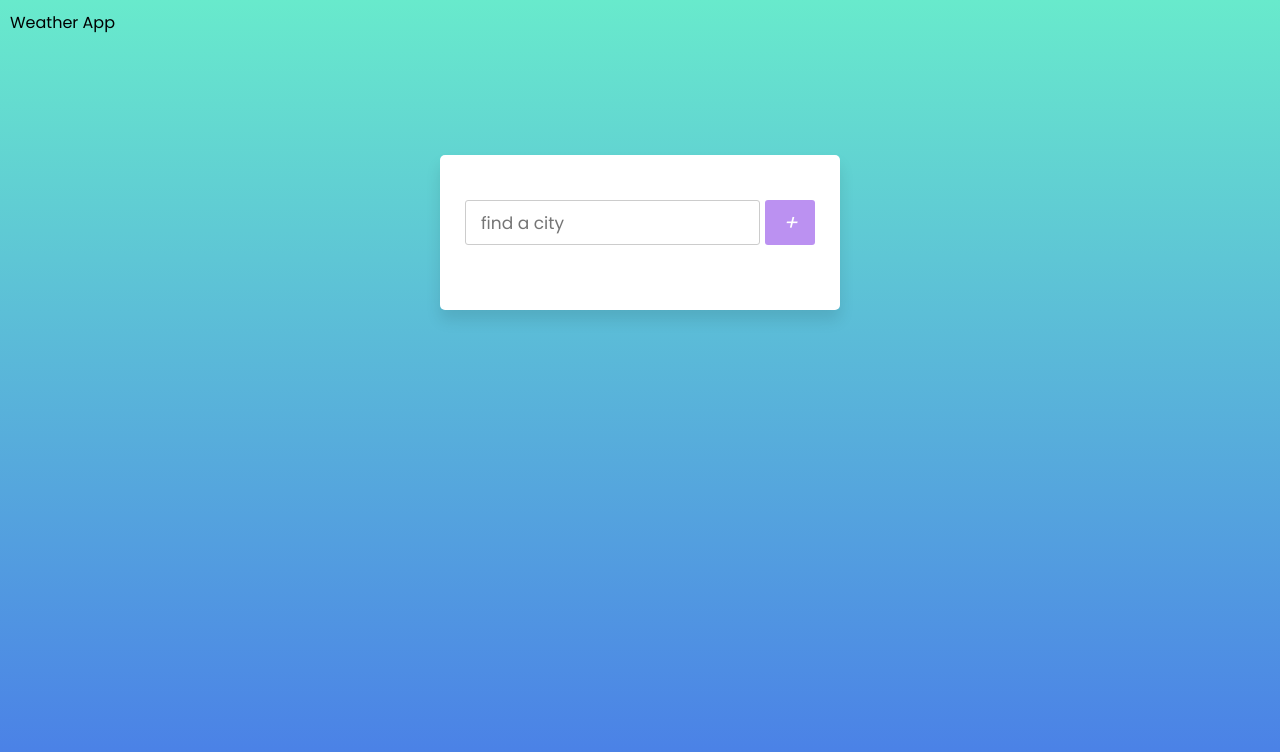
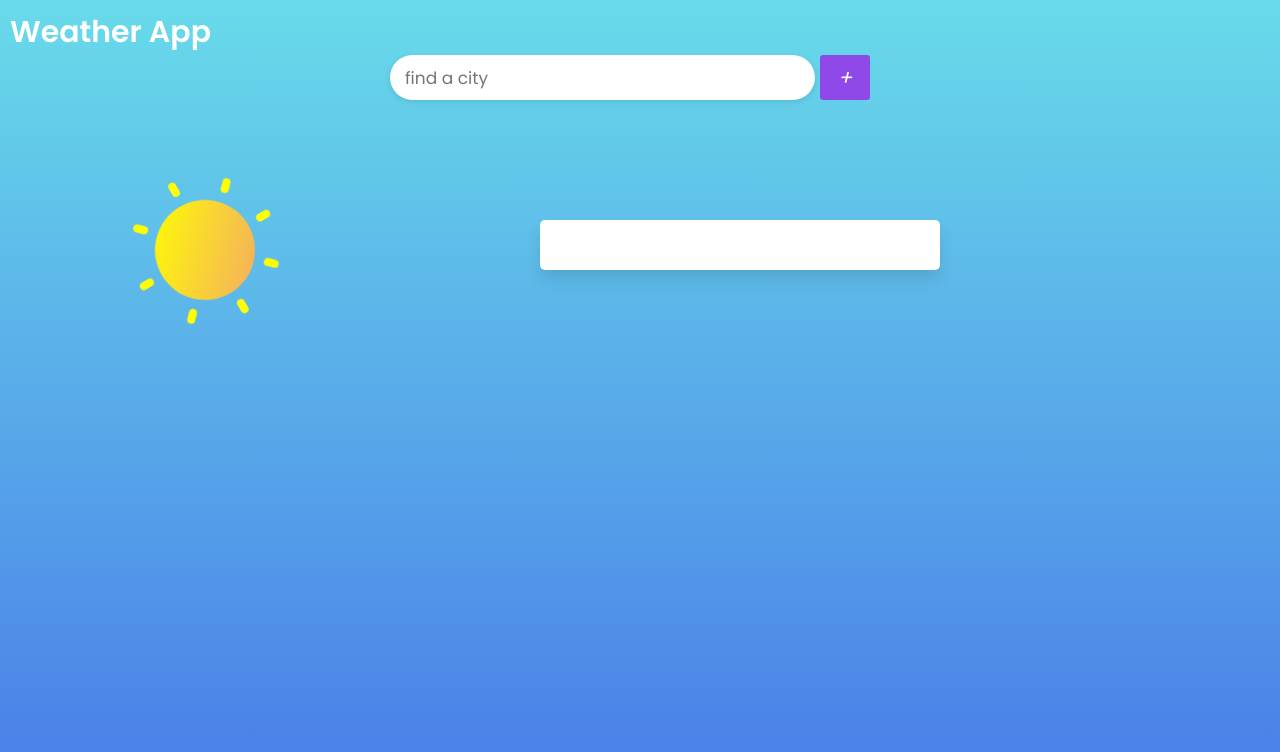
Before and after one commit to FedorLivshits/Weather-App-React, a React (Create React App) app: page / in a window 1280 px wide. Shown: the top 752 px of the page. Built offline with nearby package versions, Linux system fonts and the light colour scheme.

Commit message:
container and base css structure

```diff
--- a/src/App.css
+++ b/src/App.css
@@ -14,9 +14,24 @@ body{
     height: 100vh;
     /* overflow: hidden; */
     padding: 10px;
-    background: linear-gradient(to bottom, #68EACC 0%, #497BE8 100%);
+    background: linear-gradient(to bottom, #68dbea 0%, #497BE8 100%);
 }
-.wrapper{
+header{
+    font-size: 30px;
+    font-weight: 600;
+    color: white;
+}
+.container {
+    max-width: 1200px;
+    margin: 0 auto;
+    padding: 0 15px;
+}
+.weather__content{
+    display: flex;
+    justify-content: space-around;
+}
+
+.weather__info{
     background: #fff;
     max-width: 400px;
     width: 100%;
@@ -25,28 +40,28 @@ body{
     border-radius: 5px;
     box-shadow: 0px 10px 15px rgba(0,0,0,0.1);
 }
-.wrapper header{
-    font-size: 30px;
-    font-weight: 600;
-}
-.wrapper .inputField{
-    margin: 20px 0;
-    width: 100%;
+
+.inputField{
+    margin: 0 auto;
+    width: 500px;
     display: flex;
     height: 45px;
 }
+
 .inputField input{
     width: 85%;
     height: 100%;
     outline: none;
-    border-radius: 3px;
-    border: 1px solid #ccc;
+    border-radius: 30px;
+    border: none;
     font-size: 17px;
     padding-left: 15px;
     transition: all 0.3s ease;
+    box-shadow: 0px 2px 6px rgba(0,0,0,0.1);
 }
+
 .inputField input:focus{
-    border-color: #8E49E8;
+    box-shadow: 0px 10px 15px rgba(0,0,0,0.1);
 }
 .inputField button{
     width: 50px;
@@ -59,72 +74,312 @@ body{
     background: #8E49E8;
     cursor: pointer;
     border-radius: 3px;
-    opacity: 0.6;
+
     pointer-events: none;
     transition: all 0.3s ease;
 }
-.inputField button:hover,
-.footer button:hover{
-    background: #721ce3;
+/*.inputField button:hover,*/
+/*.footer button:hover{*/
+/*    background: #721ce3;*/
+/*}*/
+/*.inputField button.active{*/
+/*    opacity: 1;*/
+/*    pointer-events: auto;*/
+/*}*/
+/*.weather__info .todoList{*/
+/*    max-height: 250px;*/
+/*    overflow-y: auto;*/
+/*}*/
+/*.todoList li{*/
+/*    position: relative;*/
+/*    list-style: none;*/
+/*    height: 45px;*/
+/*    line-height: 45px;*/
+/*    margin-bottom: 8px;*/
+/*    background: #f2f2f2;*/
+/*    border-radius: 3px;*/
+/*    padding: 0 15px;*/
+/*    cursor: default;*/
+/*    overflow: hidden;*/
+/*}*/
+/*.todoList li .icon{*/
+/*    position: absolute;*/
+/*    right: -45px;*/
+/*    background: #e74c3c;*/
+/*    width: 45px;*/
+/*    text-align: center;*/
+/*    color: #fff;*/
+/*    border-radius: 0 3px 3px 0;*/
+/*    cursor: pointer;*/
+/*    transition: all 0.2s ease;*/
+/*}*/
+/*.todoList li:hover .icon{*/
+/*    right: 0px;*/
+/*}*/
+/*.weather__info .footer{*/
+/*    display: flex;*/
+/*    width: 100%;*/
+/*    margin-top: 20px;*/
+/*    align-items: center;*/
+/*    justify-content: space-between;*/
+/*}*/
+/*.footer button{*/
+/*    padding: 6px 10px;*/
+/*    border-radius: 3px;*/
+/*    border: none;*/
+/*    outline: none;*/
+/*    color: #fff;*/
+/*    font-weight: 400;*/
+/*    font-size: 16px;*/
+/*    margin-left: 5px;*/
+/*    background: #8E49E8;*/
+/*    cursor: pointer;*/
+/*    user-select: none;*/
+/*    opacity: 0.6;*/
+/*    pointer-events: none;*/
+/*    transition: all 0.3s ease;*/
+/*}*/
+/*.footer button.active{*/
+/*    opacity: 1;*/
+/*    pointer-events: auto;*/
+/*}*/
+
+
+/*____________________________________________________________________________________________*/
+.weather-sun,.weather-cloud,.weather-snow,.weather-cloudAndSun,.weather-rain{
+    width: 200px;
+    height: 200px;
+    display: inline-block;
+    position: relative;
 }
-.inputField button.active{
+
+.weather-cloudAndSun,.weather-rain{
+    margin-left: 60px;
+}
+
+.sun{
+    width: 100px;
+    height: 100px;
+    background: linear-gradient(45deg,#F3A966,yellow);
+    border-radius: 100%;
+    transform: rotate(0deg);
+    animation: xuanzhuang 12s infinite linear;
+    position: absolute;
+    left: 50%;
+    top: 50%;
+}
+
+.rays{
+    width: 8px;
+    height: 15px;
+    background: yellow;
+    position: absolute;
+    transform: translateX(-50%);
+    left: 50%;
+    top: -25px;
+    box-shadow: 0 135px yellow;
+    border-radius: 4px;
+    transform-origin: 0px 75px;
+}
+
+.rays:nth-child(2){
+    transform: rotate(45deg);
+}
+
+.rays:nth-child(3){
+    transform: rotate(90deg);
+}
+
+.rays:nth-child(4){
+    transform: rotate(135deg);
+}
+
+@keyframes xuanzhuang {
+    100% { transform: rotate(360deg); }
+}
+
+
+.cloud{
+    border-radius: 25px;
+    position: absolute;
+    top: 70%;
+    left: 50%;
+    width: 150px;
+    height: 50px;
+    background: #cdedf8;
+}
+
+.cloud:nth-child(2){
+    left: 200px;
+    width: 100px;
+    height: 30px;
+    background: #cdedf8;
     opacity: 1;
-    pointer-events: auto;
+    animation: cloud 8s linear infinite;
 }
-.wrapper .todoList{
-    max-height: 250px;
-    overflow-y: auto;
+
+.cloud::after,.cloud::before{
+    content: '';
+    display: block;
+    background: #cdedf8;
+    border-radius: 50%;
+    position: absolute;
+
 }
-.todoList li{
+
+.cloud:nth-child(2)::after,.cloud:nth-child(2)::before{
+    content: '';
+    display: block;
+    background: #cdedf8;
+    border-radius: 50%;
+    position: absolute;
+
+}
+
+.cloud::after{
+    width: 80px;
+    height: 80px;
+    left: 45px;
+    top: -45px;
+}
+
+.cloud::before{
+    width: 60px;
+    height: 60px;
+    top: -10px;
+    left: 0;
+}
+
+.cloud:nth-child(2)::after{
+    width: 50px;
+    height: 50px;
+    left: 35px;
+    top: -30px;
+}
+
+.cloud:nth-child(2)::before{
+    width: 40px;
+    height: 40px;
+    top: -10px;
+    left: 0px;
+}
+
+@keyframes cloud {
+    0% { opacity: 0; }
+    50% { opacity: 1; }
+    100% {
+        opacity: 0;
+        transform: scale(0.8) translateX(-200%);
+    }
+}
+
+.snow{
+    width: 150px;
+    height: 10px;
+    border-radius: 5px;
+    background: #CDEDF8;
+    transform: rotate(0deg);
+    position: absolute;
+    top: 70%;
+    left: 60%;
+    animation: Rotate 12s infinite linear;
     position: relative;
-    list-style: none;
-    height: 45px;
-    line-height: 45px;
-    margin-bottom: 8px;
-    background: #f2f2f2;
-    border-radius: 3px;
-    padding: 0 15px;
-    cursor: default;
-    overflow: hidden;
 }
-.todoList li .icon{
+
+.snow::after,.snow::before{
+    content: '';
+    width: 150px;
+    height: 10px;
+    border-radius: 5px;
+    background: #CDEDF8;
     position: absolute;
-    right: -45px;
-    background: #e74c3c;
-    width: 45px;
-    text-align: center;
-    color: #fff;
-    border-radius: 0 3px 3px 0;
-    cursor: pointer;
-    transition: all 0.2s ease;
 }
-.todoList li:hover .icon{
-    right: 0px;
+
+.snow::after{
+    transform: rotate(60deg);
 }
-.wrapper .footer{
-    display: flex;
-    width: 100%;
-    margin-top: 20px;
-    align-items: center;
-    justify-content: space-between;
+
+.snow::before{
+    transform: rotate(120deg);
 }
-.footer button{
-    padding: 6px 10px;
-    border-radius: 3px;
-    border: none;
-    outline: none;
-    color: #fff;
-    font-weight: 400;
-    font-size: 16px;
-    margin-left: 5px;
-    background: #8E49E8;
-    cursor: pointer;
-    user-select: none;
-    opacity: 0.6;
-    pointer-events: none;
-    transition: all 0.3s ease;
+
+.f{
+    width: 28px;
+    height: 10px;
+    border-radius: 5px;
+    position: absolute;
+    background: #CDEDF8;
+    top: -45px;
+    left: 25px;
+    box-shadow: 0px 90px #CDEDF8,72px 90px #CDEDF8,72px 0px #CDEDF8;
 }
-.footer button.active{
-    opacity: 1;
-    pointer-events: auto;
+
+.f::after,.f::before{
+    content: '';
+    width: 28px;
+    height: 10px;
+    transform: rotate(60deg);
+    border-radius: 5px;
+    position: absolute;
+    background: #CDEDF8;
+    top: -10px;
+    left: 55px;
+    box-shadow: 0px 90px #CDEDF8,72px 90px #CDEDF8,72px 0px #CDEDF8;
 }
+
+.f::before{
+    transform: rotate(120deg);
+    left: 15px;
+    box-shadow: 72px 0px #CDEDF8,72px -90px #CDEDF8,0px -90px #CDEDF8;
+}
+
+@keyframes Rotate {
+    100% { transform: rotate(360deg); }
+}
+
+.weather-cloudAndSun .cloud{
+    z-index: 1;
+    opacity: 0.95;
+}
+
+.weather-cloudAndSun .sun{
+    position: absolute;
+    left: 180px;
+    top: 60px;
+    z-index: 0;
+}
+
+.rain{
+    width: 4px;
+    height: 40px;
+    background:linear-gradient(transparent,lightblue);
+    position: absolute;
+    left: 210px;
+    top: 170px;
+    border-radius: 2px;
+    animation: rainning 2s infinite;
+}
+
+.rain:nth-child(2){
+    height: 20px;
+    left: 190px;
+    top: 190px;
+}
+
+.rain:nth-child(3){
+    height: 50px;
+    left: 170px;
+    top: 180px;
+}
+
+.rain:nth-child(4){
+    height: 25px;
+    left: 150px;
+    top: 185px;
+}
+
+@keyframes rainning{
+    100%{
+        top: 200px;
+    }
+}
--- a/src/Components/WeatherApp.jsx
+++ b/src/Components/WeatherApp.jsx
@@ -5,11 +5,50 @@ function WeatherApp() {
     return (
         <>
             <header>Weather App</header>
-            <div className="wrapper">
+            <div className="container">
+
                 <div className="inputField">
                     <input type="text" placeholder="find a city"/>
                     <button><i className="fas fa-plus">+</i></button>
                 </div>
+
+            <div className="weather__content">
+            <div className="weather-sun">
+                <div className="sun">
+                    <div className="rays"></div>
+                    <div className="rays"></div>
+                    <div className="rays"></div>
+                    <div className="rays"></div>
+                </div>
+            </div>
+                {/*<div className="weather-cloud">*/}
+                {/*    <div className="cloud"></div>*/}
+                {/*    <div className="cloud"></div>*/}
+                {/*</div>*/}
+                {/*<div className="weather-snow">*/}
+                {/*    <div className="snow">*/}
+                {/*        <div className="f"></div>*/}
+                {/*    </div>*/}
+                {/*</div>*/}
+                {/*<div className="weather-cloudAndSun">*/}
+                {/*    <div className="cloud"></div>*/}
+                {/*    <div className="sun">*/}
+                {/*        <div className="rays"></div>*/}
+                {/*        <div className="rays"></div>*/}
+                {/*        <div className="rays"></div>*/}
+                {/*        <div className="rays"></div>*/}
+                {/*    </div>*/}
+                {/*</div>*/}
+                {/*<div className="weather-rain">*/}
+                {/*    <div className="cloud"></div>*/}
+                {/*    <div className="rain"></div>*/}
+                {/*    <div className="rain"></div>*/}
+                {/*    <div className="rain"></div>*/}
+                {/*    <div className="rain"></div>*/}
+                {/*</div>*/}
+
+            <div className="weather__info">
+
                 <ul className="todoList">
 
                 </ul>
@@ -17,6 +56,8 @@ function WeatherApp() {
 
                 </div>
             </div>
+            </div>
+            </div>
         </>
     );
 }
```
